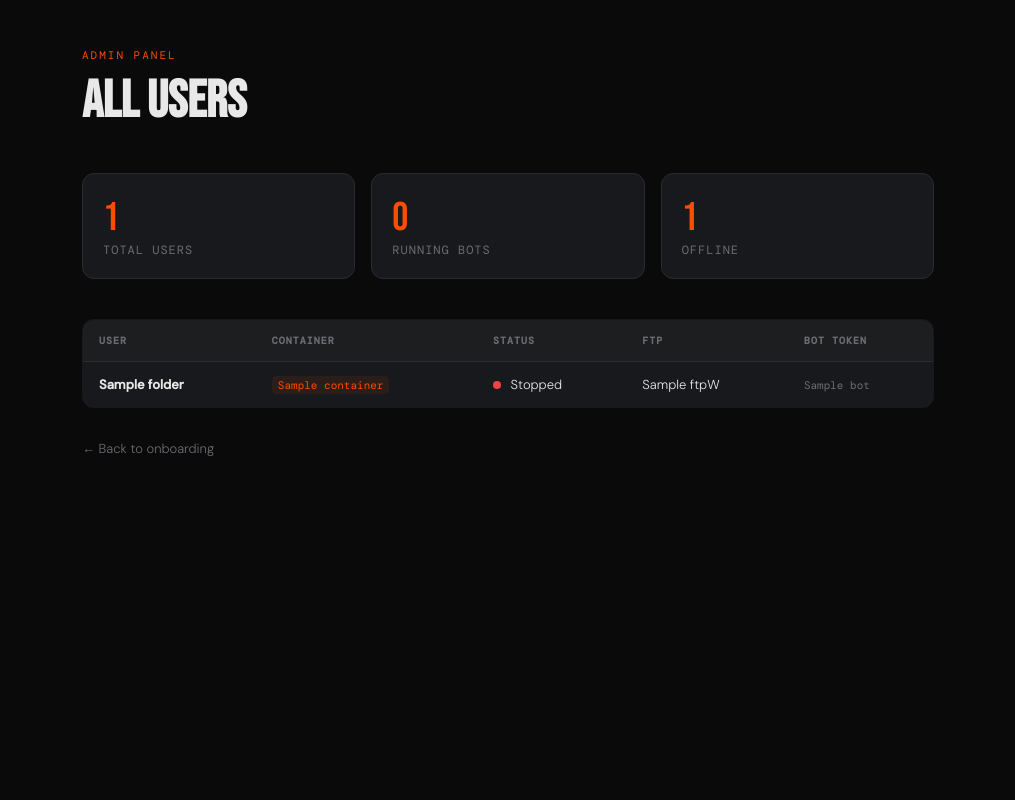
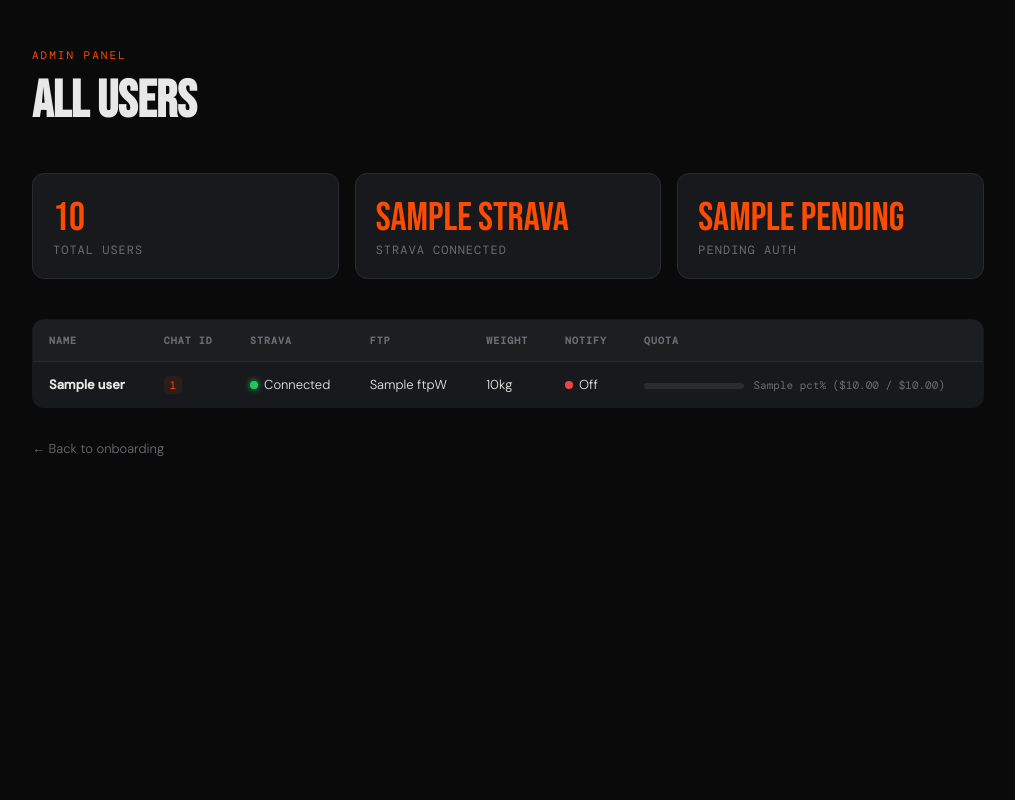
Before and after one commit to andreyshindler/strava-custom-coach, a Flask app: template onboarding/templates/admin.html in a window 1280 px wide. Shown: the whole page, without its empty margins (132-1147 px from the left). Run offline with Flask 3, Linux system fonts and the light colour scheme; the template is opened without the code that fills it: most values are stand-ins (such as "Sample title", 1, 10 or a date in 2020); parts of the project's set-up code (start-up, migrations or seed data) failed here and were passed over.

Commit message:
Rewrite admin panel to show real users with Strava status and quota bars
- Replace old Docker container model with current users directory
- Show name from Strava tokens.json, FTP, weight, notify toggle
- Stats: total / Strava connected / pending auth
- Quota progress bar with colour coding (green/yellow/red)

```diff
--- a/onboarding/app.py
+++ b/onboarding/app.py
@@ -323,21 +323,42 @@ def status(username):
 @app.route("/admin")
 @require_admin
 def admin():
+    users_dir = Path.home() / ".config" / "strava" / "users"
     users = []
-    if BASE_DIR.exists():
-        for d in sorted(BASE_DIR.iterdir()):
-            if d.is_dir():
-                cfg_dir = d / "config"
-                cfg = json.loads((cfg_dir / "config.json").read_text()) if (cfg_dir / "config.json").exists() else {}
-                name = container_name(d.name)
-                users.append({
-                    "folder":    d.name,
-                    "container": name,
-                    "running":   container_running(name),
-                    "bot":       cfg.get("telegram_bot_token", "")[:20] + "..." if cfg.get("telegram_bot_token") else "—",
-                    "ftp":       cfg.get("ftp", "—"),
-                })
-    return render_template("admin.html", users=users)
+    if users_dir.exists():
+        for d in sorted(users_dir.iterdir()):
+            if not d.is_dir():
+                continue
+            cfg_file    = d / "config.json"
+            tokens_file = d / "tokens.json"
+            quota_file  = d / "demo_quota.json"
+
+            cfg    = json.loads(cfg_file.read_text())    if cfg_file.exists()    else {}
+            tokens = json.loads(tokens_file.read_text()) if tokens_file.exists() else {}
+            quota  = json.loads(quota_file.read_text())  if quota_file.exists()  else {}
+
+            athlete   = tokens.get("athlete", {})
+            strava_name = f"{athlete.get('firstname','')} {athlete.get('lastname','')}".strip()
+            name      = strava_name or cfg.get("name", d.name)
+            allowance = quota.get("allowance_usd")
+            spent     = quota.get("spent_usd", 0.0)
+            pct       = round(spent / allowance * 100, 1) if allowance else None
+
+            users.append({
+                "chat_id":   d.name,
+                "name":      name,
+                "strava":    tokens_file.exists(),
+                "ftp":       cfg.get("ftp", "—"),
+                "weight":    cfg.get("weight_kg", "—"),
+                "notify":    cfg.get("auto_notify", True),
+                "allowance": allowance,
+                "spent":     spent,
+                "pct":       pct,
+            })
+    total   = len(users)
+    strava  = sum(1 for u in users if u["strava"])
+    pending = total - strava
+    return render_template("admin.html", users=users, total=total, strava=strava, pending=pending)
 
 
 @app.route("/tg/callback")
--- a/onboarding/templates/admin.html
+++ b/onboarding/templates/admin.html
@@ -7,10 +7,10 @@
 <link rel="preconnect" href="https://fonts.googleapis.com">
 <link href="https://fonts.googleapis.com/css2?family=Bebas+Neue&family=DM+Sans:wght@300;400;500&family=DM+Mono:wght@400;500&display=swap" rel="stylesheet">
 <style>
-  :root { --orange: #FC4C02; --black: #0a0a0a; --card: #18191c; --border: #2a2b2e; --text: #e8e8e8; --muted: #6b6d73; --green: #22c55e; --red: #ef4444; }
+  :root { --orange: #FC4C02; --black: #0a0a0a; --card: #18191c; --border: #2a2b2e; --text: #e8e8e8; --muted: #6b6d73; --green: #22c55e; --yellow: #eab308; --red: #ef4444; }
   *, *::before, *::after { box-sizing: border-box; margin: 0; padding: 0; }
   body { background: var(--black); color: var(--text); font-family: 'DM Sans', sans-serif; font-weight: 300; min-height: 100vh; }
-  .container { max-width: 900px; margin: 0 auto; padding: 48px 24px; }
+  .container { max-width: 1000px; margin: 0 auto; padding: 48px 24px; }
   .header { margin-bottom: 40px; }
   .logo { font-family: 'DM Mono', monospace; font-size: 11px; letter-spacing: 2px; color: var(--orange); margin-bottom: 8px; }
   h1 { font-family: 'Bebas Neue', sans-serif; font-size: 52px; }
@@ -20,13 +20,20 @@
   .stat-label { font-size: 12px; color: var(--muted); font-family: 'DM Mono', monospace; text-transform: uppercase; letter-spacing: 1px; }
   table { width: 100%; border-collapse: collapse; background: var(--card); border: 1px solid var(--border); border-radius: 12px; overflow: hidden; }
   th { font-family: 'DM Mono', monospace; font-size: 10px; letter-spacing: 1px; text-transform: uppercase; color: var(--muted); padding: 14px 16px; text-align: left; border-bottom: 1px solid var(--border); background: rgba(255,255,255,0.02); }
-  td { padding: 14px 16px; font-size: 13px; border-bottom: 1px solid rgba(42,43,46,0.5); }
+  td { padding: 14px 16px; font-size: 13px; border-bottom: 1px solid rgba(42,43,46,0.5); vertical-align: middle; }
   tr:last-child td { border-bottom: none; }
   tr:hover td { background: rgba(255,255,255,0.02); }
   .dot { width: 8px; height: 8px; border-radius: 50%; display: inline-block; margin-right: 6px; }
-  .dot.green { background: var(--green); box-shadow: 0 0 6px var(--green); }
-  .dot.red { background: var(--red); }
+  .dot.green  { background: var(--green);  box-shadow: 0 0 6px var(--green); }
+  .dot.yellow { background: var(--yellow); box-shadow: 0 0 6px var(--yellow); }
+  .dot.red    { background: var(--red); }
   code { font-family: 'DM Mono', monospace; background: rgba(252,76,2,0.08); color: var(--orange); padding: 2px 6px; border-radius: 4px; font-size: 11px; }
+  .bar-wrap { background: #2a2b2e; border-radius: 99px; height: 6px; width: 100px; display: inline-block; vertical-align: middle; }
+  .bar-fill  { height: 6px; border-radius: 99px; }
+  .bar-fill.ok   { background: var(--green); }
+  .bar-fill.warn { background: var(--yellow); }
+  .bar-fill.over { background: var(--red); }
+  .pct-label { font-size: 11px; color: var(--muted); margin-left: 6px; font-family: 'DM Mono', monospace; }
   .empty { text-align: center; padding: 60px; color: var(--muted); font-size: 14px; }
   .back { display: inline-block; margin-top: 32px; font-size: 13px; color: var(--muted); text-decoration: none; }
   .back:hover { color: var(--text); }
@@ -41,16 +48,16 @@
 
   <div class="stats">
     <div class="stat">
-      <div class="stat-value">{{ users|length }}</div>
+      <div class="stat-value">{{ total }}</div>
       <div class="stat-label">Total Users</div>
     </div>
     <div class="stat">
-      <div class="stat-value">{{ users|selectattr('running')|list|length }}</div>
-      <div class="stat-label">Running Bots</div>
+      <div class="stat-value">{{ strava }}</div>
+      <div class="stat-label">Strava Connected</div>
     </div>
     <div class="stat">
-      <div class="stat-value">{{ users|rejectattr('running')|list|length }}</div>
-      <div class="stat-label">Offline</div>
+      <div class="stat-value">{{ pending }}</div>
+      <div class="stat-label">Pending Auth</div>
     </div>
   </div>
 
@@ -58,24 +65,45 @@
   <table>
     <thead>
       <tr>
-        <th>User</th>
-        <th>Container</th>
-        <th>Status</th>
+        <th>Name</th>
+        <th>Chat ID</th>
+        <th>Strava</th>
         <th>FTP</th>
-        <th>Bot Token</th>
+        <th>Weight</th>
+        <th>Notify</th>
+        <th>Quota</th>
       </tr>
     </thead>
     <tbody>
       {% for u in users %}
       <tr>
-        <td><strong>{{ u.folder }}</strong></td>
-        <td><code>{{ u.container }}</code></td>
+        <td><strong>{{ u.name }}</strong></td>
+        <td><code>{{ u.chat_id }}</code></td>
         <td>
-          <span class="dot {% if u.running %}green{% else %}red{% endif %}"></span>
-          {% if u.running %}Running{% else %}Stopped{% endif %}
+          {% if u.strava %}
+            <span class="dot green"></span>Connected
+          {% else %}
+            <span class="dot yellow"></span>Pending
+          {% endif %}
         </td>
-        <td>{{ u.ftp }}W</td>
-        <td style="color: var(--muted); font-family: 'DM Mono', monospace; font-size: 11px;">{{ u.bot }}</td>
+        <td>{{ u.ftp }}{% if u.ftp != '—' %}W{% endif %}</td>
+        <td>{{ u.weight }}{% if u.weight != '—' %}kg{% endif %}</td>
+        <td>
+          {% if u.notify %}<span class="dot green"></span>On
+          {% else %}<span class="dot red"></span>Off{% endif %}
+        </td>
+        <td>
+          {% if u.allowance is none %}
+            <span style="color:var(--muted)">Unlimited</span>
+          {% elif u.pct is not none %}
+            {% set bar_class = 'over' if u.pct >= 100 else ('warn' if u.pct >= 75 else 'ok') %}
+            {% set bar_w = 100 if u.pct > 100 else u.pct %}
+            <span class="bar-wrap"><span class="bar-fill {{ bar_class }}" style="width:{{ bar_w }}%"></span></span>
+            <span class="pct-label">{{ u.pct }}% (${{ "%.2f"|format(u.spent) }} / ${{ "%.2f"|format(u.allowance) }})</span>
+          {% else %}
+            <span style="color:var(--muted)">Not set</span>
+          {% endif %}
+        </td>
       </tr>
       {% endfor %}
     </tbody>
```
